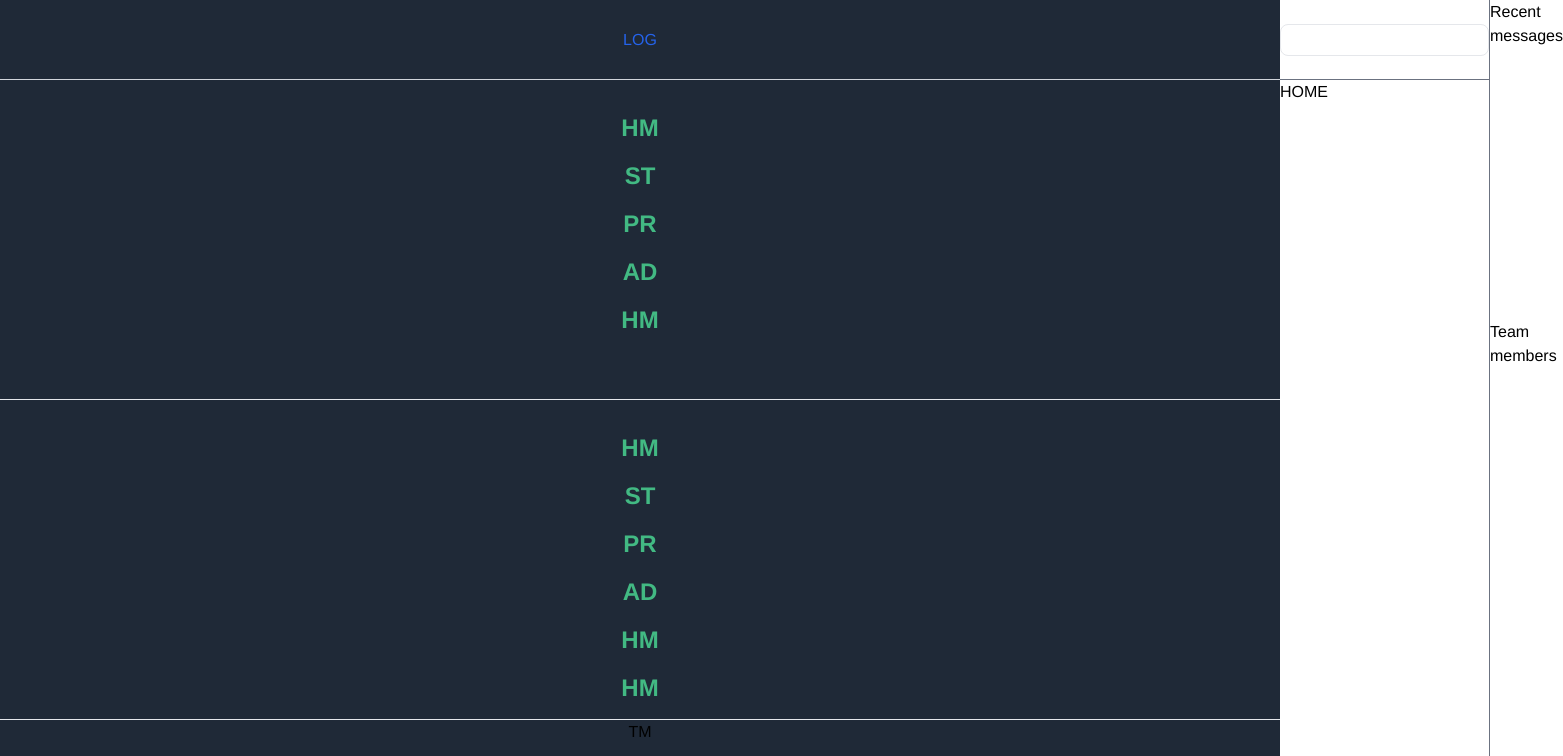
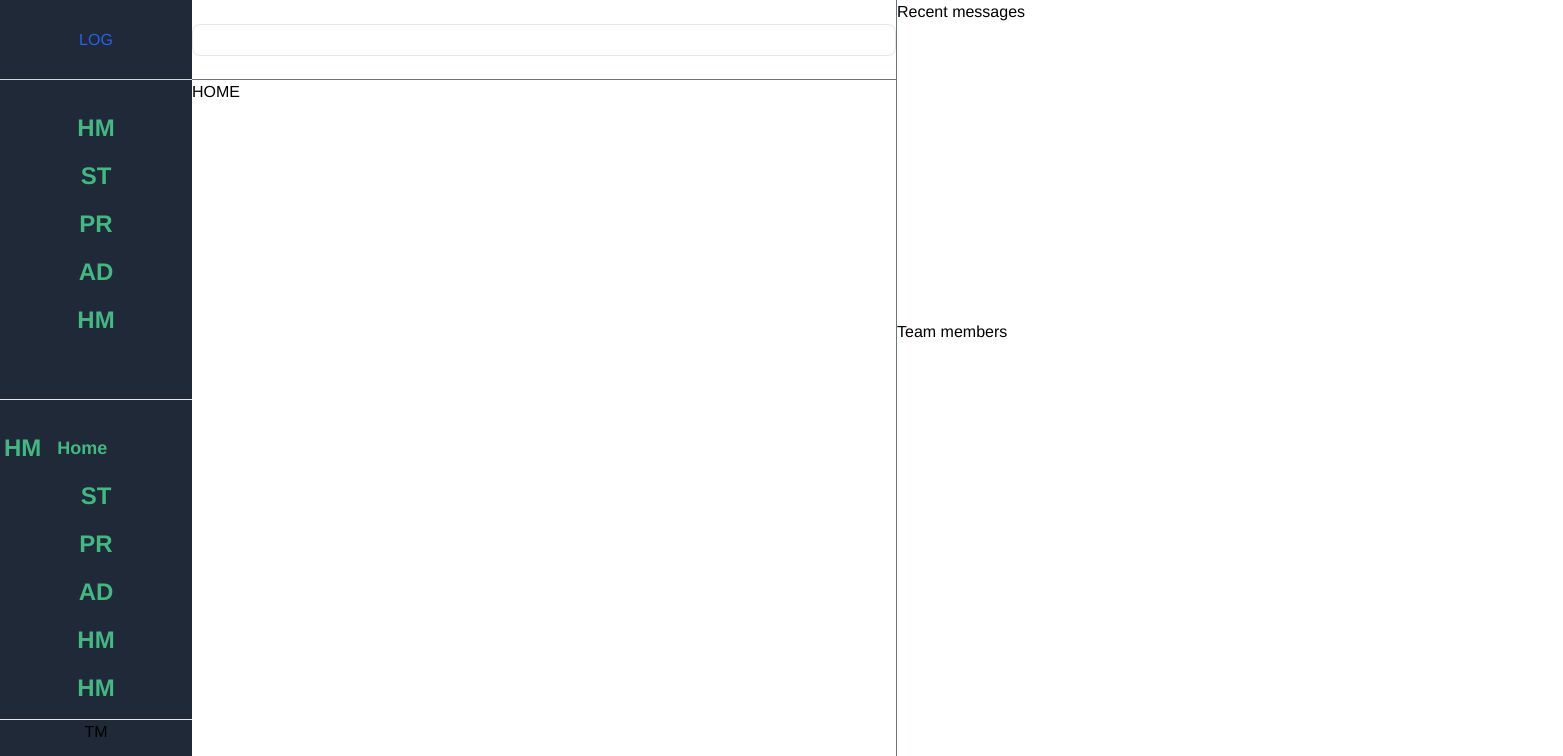
Before and after one commit to Aine-dickson/Tasktopus, a Vue app in the folder tasktopus-app/: page / in a window 1280 px wide. Shown: the top 756 px of the page, 1563 px wide, since content can reach past the window. Built offline with nearby package versions, Linux system fonts and the light colour scheme.

Commit message:
Stablised the responsiveness

```diff
--- a/tasktopus-app/src/views/includes/app_nav.vue
+++ b/tasktopus-app/src/views/includes/app_nav.vue
@@ -22,7 +22,10 @@
         </nav>
         <nav class="nav-2 h-full p-1 py-8 border-b border-b-gray-200 text-2xl flex flex-col space-y-4">
             <router-link :to="{name: 'home'}">
-                HM
+                <div class="xl:flex space-x-4 items-center">
+                    <span>HM</span>
+                    <span class="hidden xl:inline text-lg">Home</span>
+                </div>
             </router-link>
             <router-link :to="{name: 'home'}">
                 ST
@@ -80,4 +83,5 @@
     "theme";
 }
 
+
 </style>
--- a/tasktopus-app/src/views/main.vue
+++ b/tasktopus-app/src/views/main.vue
@@ -3,7 +3,7 @@
         <section class="header border-b border-b-gray-500 h-full">
             <app_header/>
         </section>
-        <section class="nav hidden sm:block h-full bg-gray-800">
+        <section class="nav h-full bg-gray-800">
             <app_nav/>
         </section>
         <section class="main h-full">
@@ -12,7 +12,7 @@
         <section class="aside hidden sm:block border-l border-l-gray-500 h-full">
             <app_aside/>
         </section>
-        <section class="footer sm:hidden h-full">
+        <section class="footer h-full border-t border-t-gray-500">
             <app_footer/>
         </section>
     </div>
@@ -57,6 +57,7 @@
 .footer{
     grid-area: "footer";
 }
+@media screen and (max-width: 485px) {
     .app_container{
         grid-template-columns: 100%;
         grid-template-rows: 10% 80% 10%;
@@ -64,7 +65,23 @@
         "main"
         "footer";
     }
-@media screen and (max-width: 768px)  {
+    .nav{
+        display: none;
+    }
+}
+@media screen and (min-width: 485px) {
+    .app_container{
+        grid-template-columns: 10% 90%;
+        grid-template-rows: 10% 90%;
+        grid-template-areas:
+        "header header"
+        "nav main";
+    }
+    .footer{
+        display: none;
+    }
+}
+@media screen and (min-width: 640px)  {
     .app_container{
         grid-template-columns: 10% 60% 30%;
         grid-template-rows: 10% 90%;
@@ -75,11 +92,11 @@
 }
 @media screen and (min-width: 768px)  {
     .app_container{
-        grid-template-columns: 15 55% 30%;
+        grid-template-columns: 15% 55% 30%;
         grid-template-rows: 10% 90%;
         grid-template-areas:
-        "nav nav header header header header header header header aside aside aside"
-        "nav nav main main main main main main main aside aside aside";
+        "nav header aside"
+        "nav main aside";
     }
 }
 </style>
```
Lines whose indentation alone changed are shown as unchanged.
